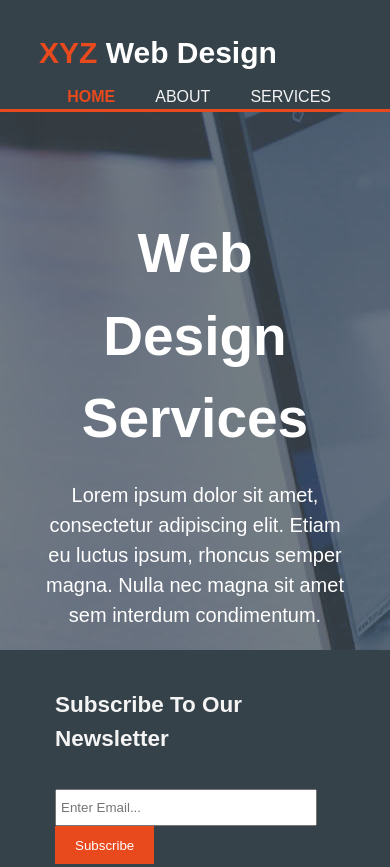
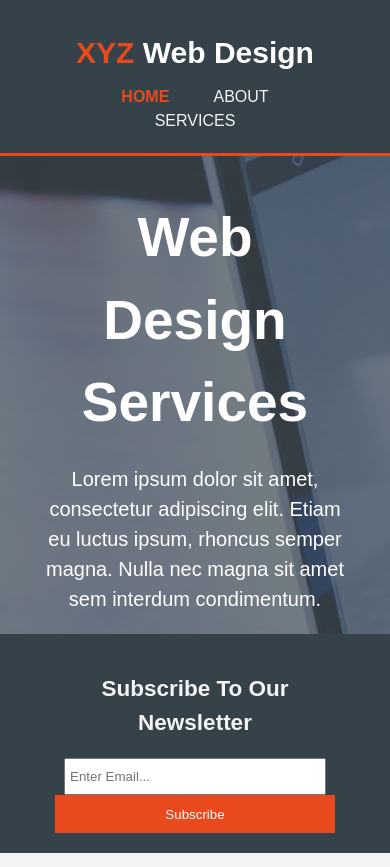
Before and after one commit to vermaatul9565/HTML-CSS-project, a plain HTML site: page index.html in a window 390 px wide. Shown: the top 867 px of the page. Drawn offline with Linux system fonts and the light colour scheme.

Commit message:
Update style.css

```diff
--- a/css/style.css
+++ b/css/style.css
@@ -157,4 +157,36 @@ footer{
     background: #e8491d;
 }
 
-/* media queries */
+/* media queries///  // */
+@media(max-width: 768px){
+    header #branding,
+    header nav,
+    header nav li,
+    #newsletter h1,
+    #newsletter form,
+    #boxes .box,
+    article#main-col,
+    aside#sidebar{
+      float:none;
+      text-align:center;
+      width:100%;
+    }
+
+    header{
+      padding-bottom:20px;
+    }
+
+    #showcase h1{
+      margin-top:40px;
+    }
+
+    #newsletter button, .quote button{
+      display:block;
+      width:100%;
+    }
+
+    #newsletter form input[type="email"], .quote input, .quote textarea{
+      width:100%;
+      margin-bottom:5px;
+    }
+  }
```
